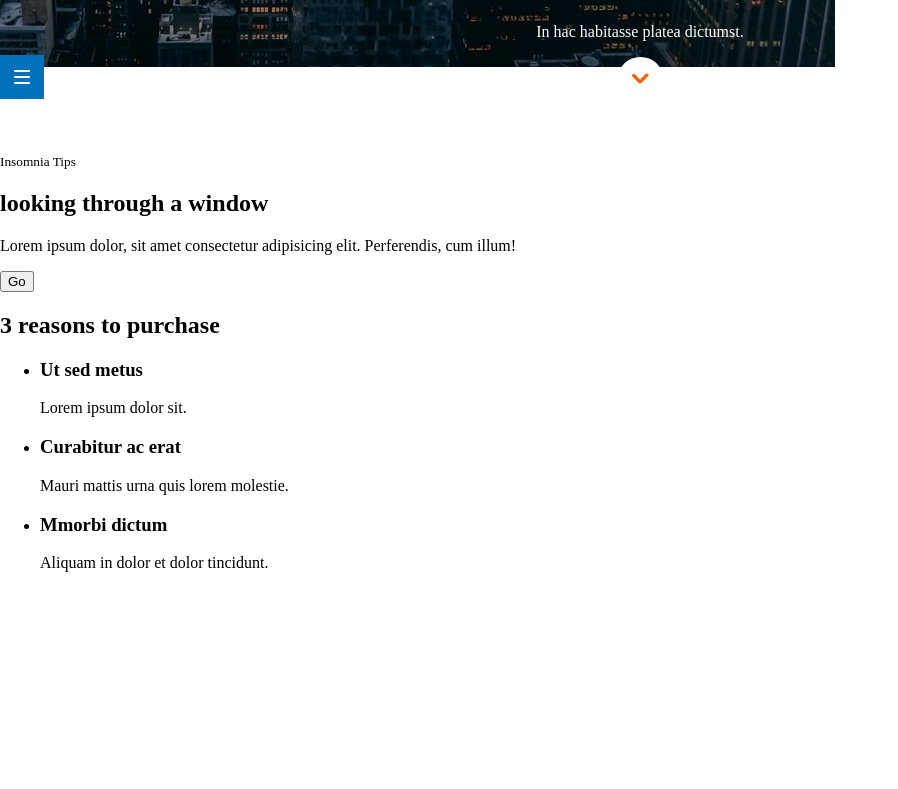
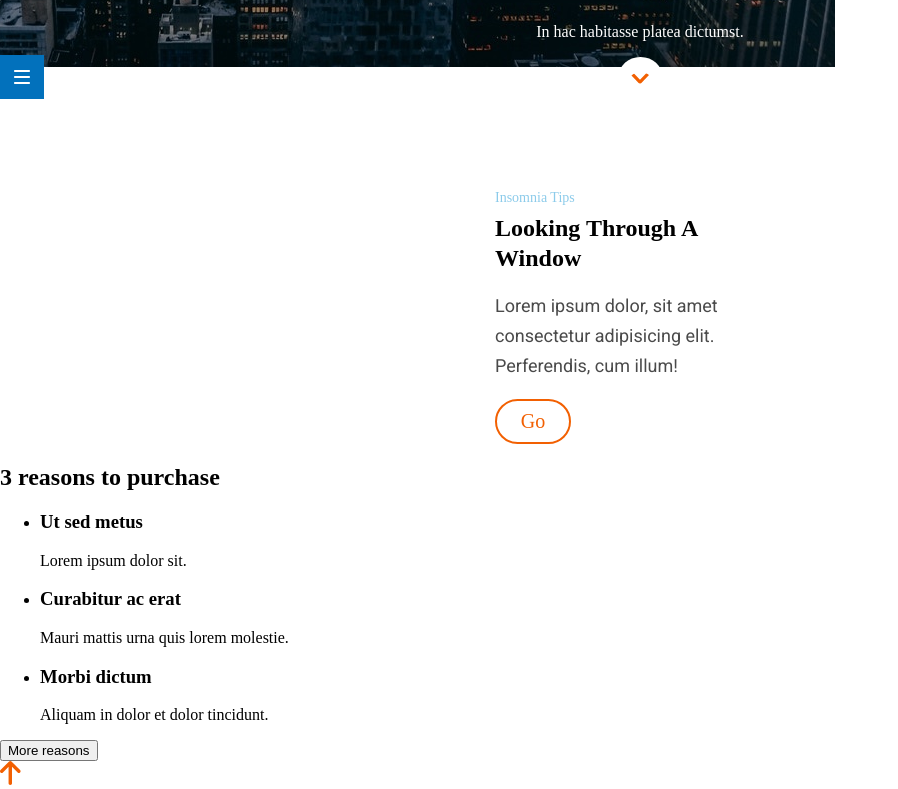
Before and after one commit to marveramar/evaluacion-final-modulo-1-marveramar, a website: page public/index.html in a window 1280 px wide. Shown: the part 701-1490 px from the top of the page, without its empty margins (0-898 px from the left). Before the commit the page ends 1289 px from the top, so only its background shows below. Drawn offline with Linux system fonts and the light colour scheme; files whose address does not match are found by name.

Commit message:
create second module and give styles

```diff
--- a/_src/assets/scss/core/_variables.scss
+++ b/_src/assets/scss/core/_variables.scss
@@ -1,8 +1,9 @@
-$font-text: 'Roboto-Regular';
-$font-title: 'RobotoSlab-Bold';
-$font-btn: 'Roboto-Medium';
+$font-text: 'Roboto', sans-serif;
+$font-title: 'Roboto:700';
+$font-btn: 'Roboto:400';
 $color-tres: #eff9ff;
 $color-footer: #304268;
 $color-orange: #f26002;
 $color-dos: #ffffff;
 $color-menu: #0271bc;
+$color-grey :#4a4a4a;
--- a/_src/assets/scss/layouts/_header.scss
+++ b/_src/assets/scss/layouts/_header.scss
@@ -12,6 +12,7 @@
         justify-content: flex-end;
         align-items: center;
         padding-bottom: 53px;
+        margin-bottom:30px;
         color: $color-dos;
         .header__menu {
             position:relative;
@@ -47,6 +48,7 @@
         .header__title-small{
             margin-top:0px;
             margin-bottom: 45px;
+            font-family: $font-text;
         }
         }
 }
--- a/_src/assets/scss/layouts/_moddos.scss
+++ b/_src/assets/scss/layouts/_moddos.scss
@@ -0,0 +1,36 @@
+.moddos {
+    background-color: $color-dos;
+    margin: auto;
+    width: 290px;
+    line-height: 30px;
+    .moddos__small {
+        color: #8ccbea;
+        font-size: 14px;
+        height: 30px;
+        margin:auto;
+
+    }
+    .moddos__title{
+        font-family: $font-title;
+        font-size:24px;
+        text-transform: capitalize;
+        height: 60px;
+        margin:auto;
+    }
+    .moddos__text{
+        font-family: $font-text;
+        font-size: 18px;
+        color: $color-grey;
+
+    }
+    .moddos__btn {
+        font-family: $font-btn;
+        font-size: 20px;
+        background-color: $color-dos;
+        color: $color-orange;
+        border: 2px solid $color-orange;
+        border-radius: 22.5px;
+        width:76px;
+        height: 45px;
+    }
+}
--- a/public/index.html
+++ b/public/index.html
@@ -5,17 +5,17 @@
         <meta charset="UTF-8" />
         <meta name="viewport" content="width=device-width, initial-scale=1" />
         <title>Evaluación final mod-1</title>
-        <link href="./core/reset.css" rel="stylesheet"
-        />
+        <link href="https://fonts.googleapis.com/css?family=Roboto:400,500,700&display=swap"
+        rel="stylesheet">
+        <link href="./core/reset.css" rel="stylesheet" />
         <link rel="stylesheet" href="./assets/css/main.css" />
     </head>
 
     <body class="wrapper">
         <div class="page">
             <header class="header">
-                <div class="header__menu">
-                    <img src="./assets/images/ico-menu.svg" alt="menú de la página" />
-                </div>
+                <img class="header__menu" src="./assets/images/ico-menu.svg" alt="menú de la página"
+                />
                  <h1 class="header__title">anonymous proxy </h1>
 
                 <p class="header__titlesmall">In hac habitasse platea dictumst.</p>
@@ -27,7 +27,7 @@
 
                      <h2 class="moddos__title">looking through a window</h2>
 
-                    <p clas="moddos__text">Lorem ipsum dolor, sit amet consectetur adipisicing elit. Perferendis,
+                    <p class="moddos__text">Lorem ipsum dolor, sit amet consectetur adipisicing elit. Perferendis,
                         cum illum!</p>
                     <button class="moddos__btn">Go</button>
                 </article>
@@ -37,23 +37,25 @@
                     <div class="modtres__list">
                         <ul>
                             <li>
-                                 <h3>Ut sed metus</h3>
+                                 <h3 class="list_title">Ut sed metus</h3>
 
                                 <p>Lorem ipsum dolor sit.</p>
                             </li>
                             <li>
-                                 <h3>Curabitur ac erat</h3>
+                                 <h3 class="list_title">Curabitur ac erat</h3>
 
                                 <p>Mauri mattis urna quis lorem molestie.</p>
                             </li>
                             <li>
-                                 <h3>Mmorbi dictum</h3>
+                                 <h3 class="list_title">Morbi dictum</h3>
 
                                 <p>Aliquam in dolor et dolor tincidunt.</p>
                             </li>
                         </ul>
                     </div>
+                    <button class="modtres__btn">More reasons</button>
                 </article>
+                <img src="../images/ico-arrow.svg" alt="enlace a inicio">
             </main>
         </div>
     </body>
```
Also changed, not shown: _src/templates/index.html (+1 -0 lines), _src/templates/partials/_header.html (+2 -3 lines), _src/templates/partials/_main.html (+6 -5 lines), public/assets/css/main.css, 1 other file.
